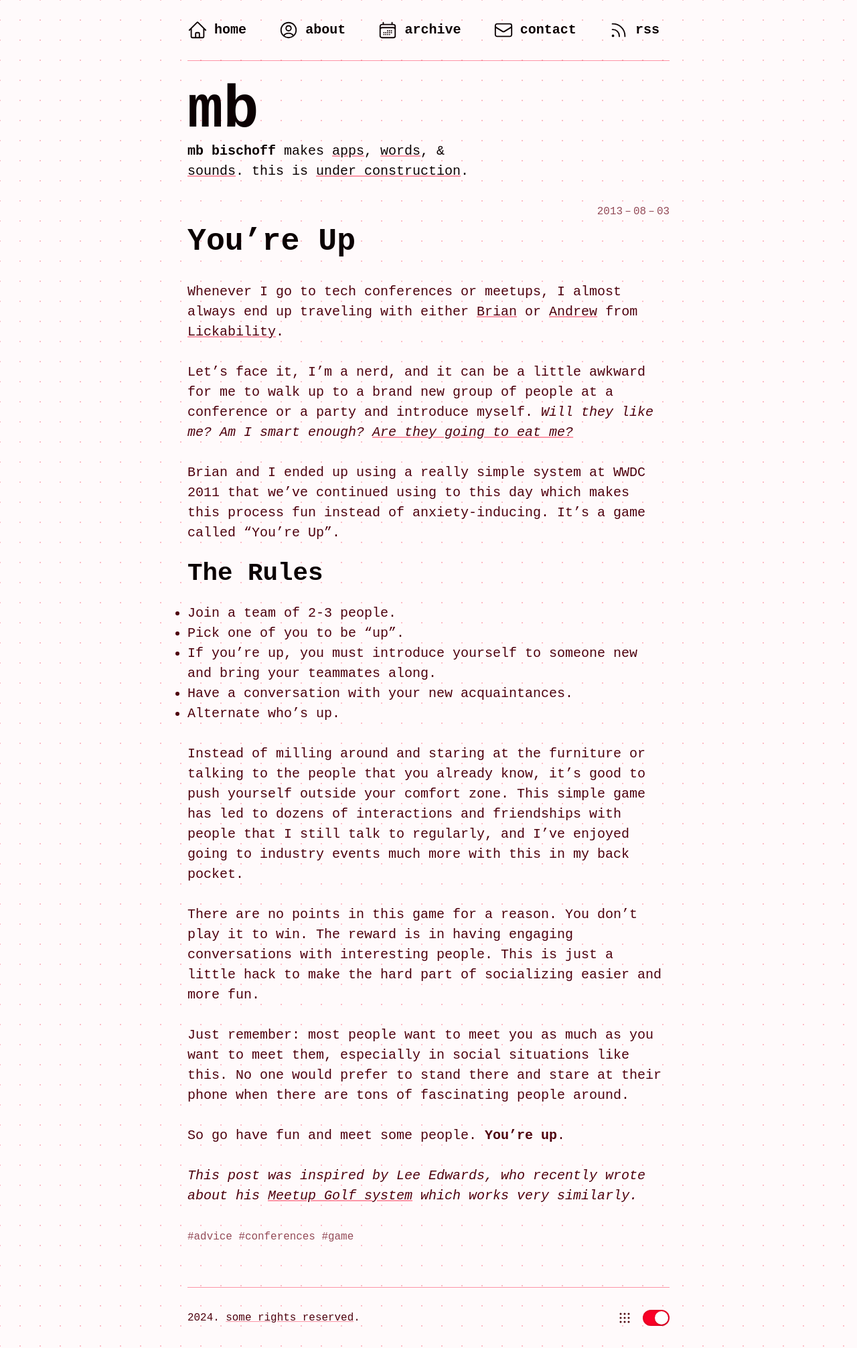
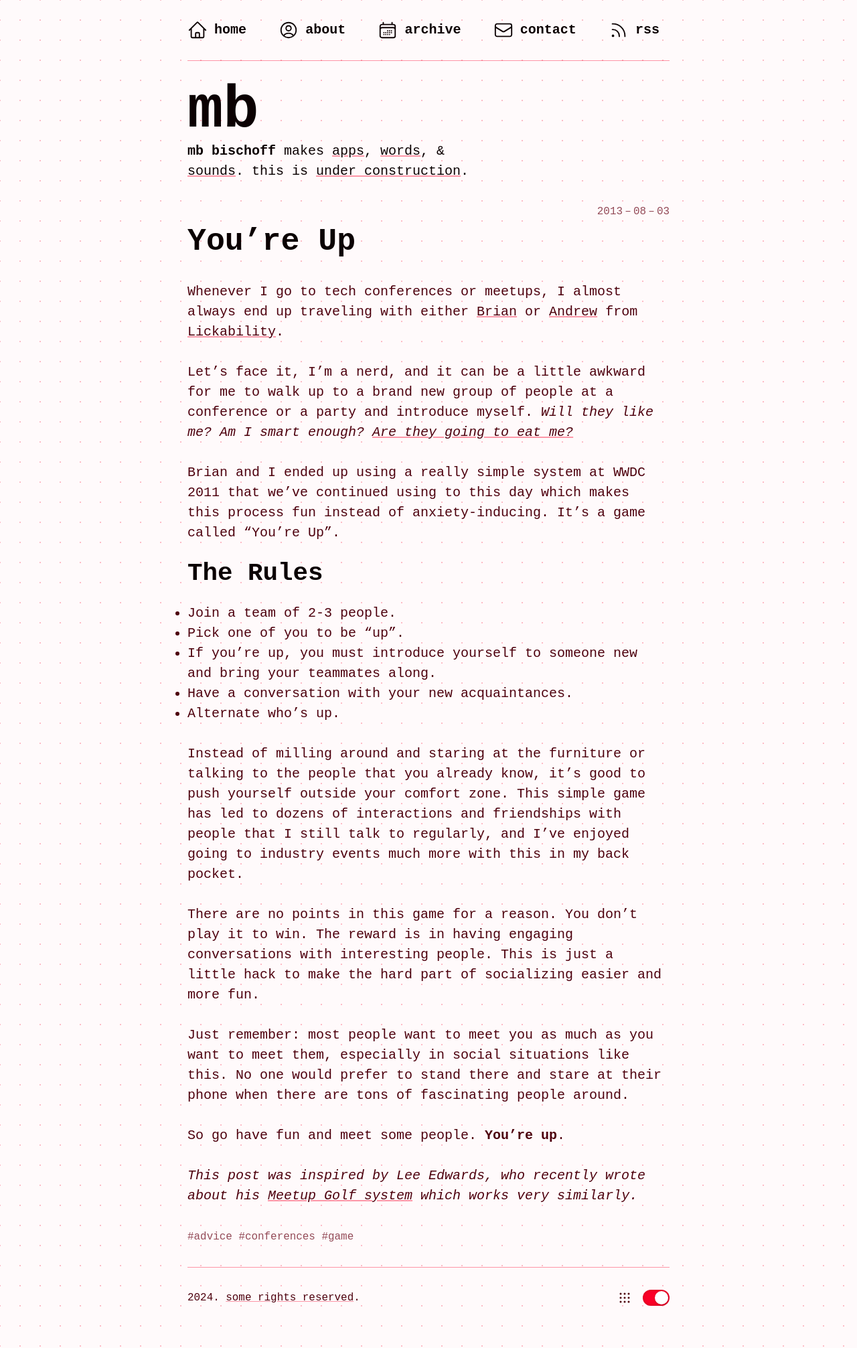
Before and after one commit to mbbischoff/website, a Jekyll site: the page built from _posts/2013-08-03-you-re-up.markdown, in a window 1280 px wide. Shown: the whole page at 67% size. Built offline with Jekyll 4.4.1, drawn with Linux system fonts in a browser that asks for light colours; some web fonts are replaced; comment, search, counter and statistics services are not loaded; a style sheet for code colours, icons or effects is not loaded.

Commit message:
Better tag and post markup

```diff
--- a/_includes/post.html
+++ b/_includes/post.html
@@ -1,9 +1,11 @@
-<article class="post">
   {% if page.format == "short" %}
+  <article class="short">
 	{% include /post_types/short.html post=page %}
   {% elsif page.format == "link" %}
+  <article class="link">
 	{% include /post_types/link.html post=page %}
   {% else %}
+  <article class="long">
 	{% include /post_types/long-expanded.html post=page %}
   {% endif%}
 
--- a/_includes/tags.html
+++ b/_includes/tags.html
@@ -1,21 +1,9 @@
-<p class="tags">
-  {% if include.post.categories != empty %}
-    <!-- <strong>Filed to</strong>:
 
-    {% assign sorted_categories = include.post.categories | sort %}
-    {% for category in sorted_categories %}
-        <a href="/category/{{ category }}">{{ category | capitalize}}</a>{% unless forloop.last == true %}, {% endunless %}
-    {% endfor %}
-  {% endif %} -->
-
+<section class ="tags">
   {% if include.post.tags != empty %}
-    <!-- {% if include.post.categories != empty %} • {% endif %} -->
-    <!-- <strong>Tagged</strong>: -->
     {% assign sorted_tags = include.post.tags | sort %}
     {% for tag in sorted_tags %}
-    <section class ="tags">
       <span class="tag">#{{ tag }}</span>{% unless forloop.last == true %} {% endunless %}
-    </section>
     {% endfor %}
   {% endif %}
-</p>
+    </section>
```
